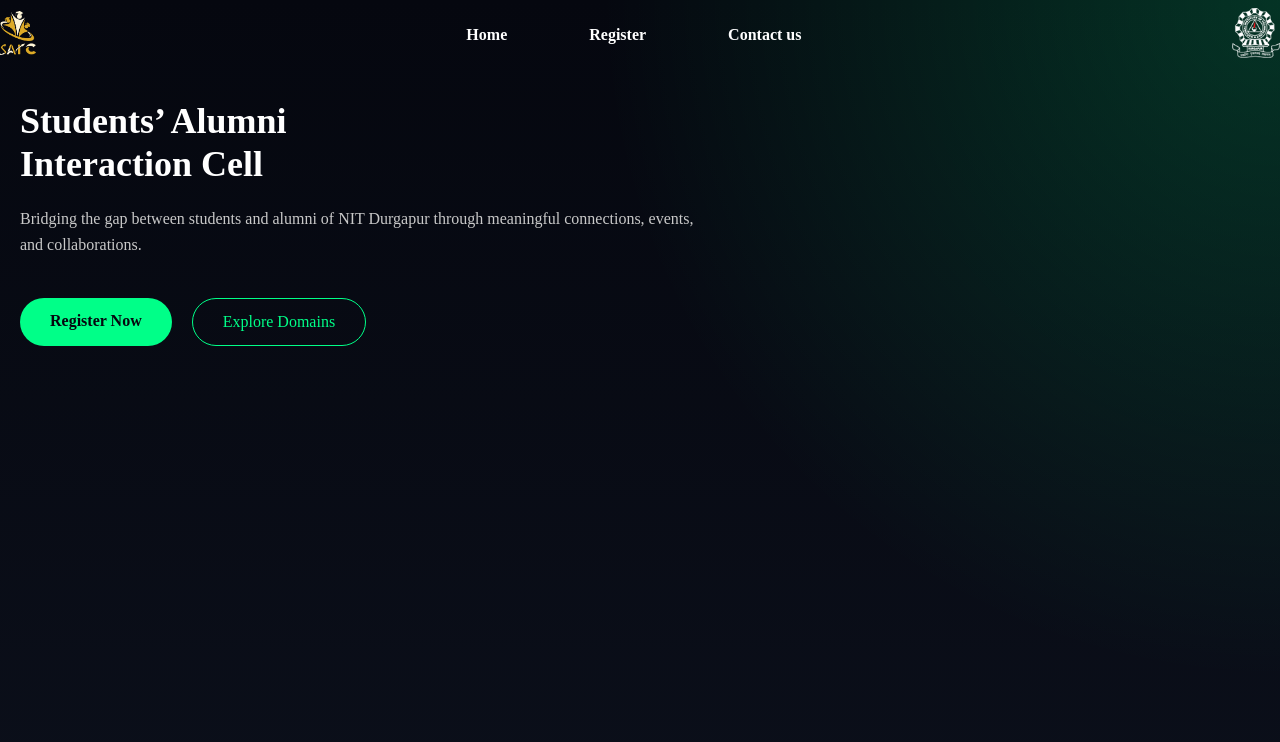
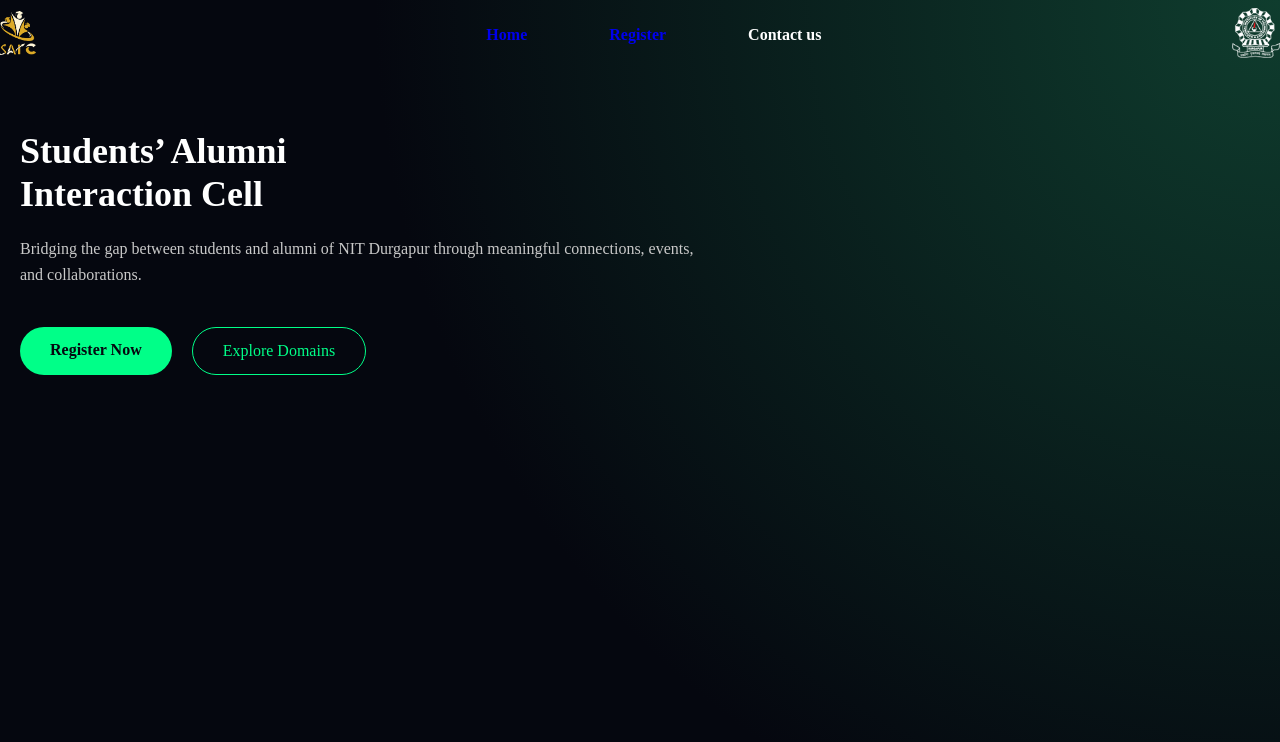
Before and after one commit to Namitkumarkrrish/saic-audition-website, a React (Vite) app: page / in a window 1280 px wide. Shown: the top 742 px of the page. Built offline with nearby package versions, Linux system fonts and the light colour scheme.

Commit message:
background color breaking is fixed

```diff
--- a/src/index.css
+++ b/src/index.css
@@ -1,18 +1,13 @@
-*{
-    margin: 0;
-    padding: 0;
-    color: white;
+html, body, #root {
+  min-height: 100%;
 }
-html,body{
-    width: 100%;
-    height: 100%;
-    /* overflow-y: hidden; */
+
+body {
+  margin: 0;
+  background: radial-gradient(
+    circle at top right,
+    #0f3d2e,
+    #05070f 60%
+  );
+  background-attachment: fixed;
 }
-body {
-  background: radial-gradient(
-      circle at top right,
-      rgba(0, 255, 136, 0.18),
-      transparent 45%
-    ),
-    linear-gradient(180deg, #05070f, #0b0f1a);
-}
```
